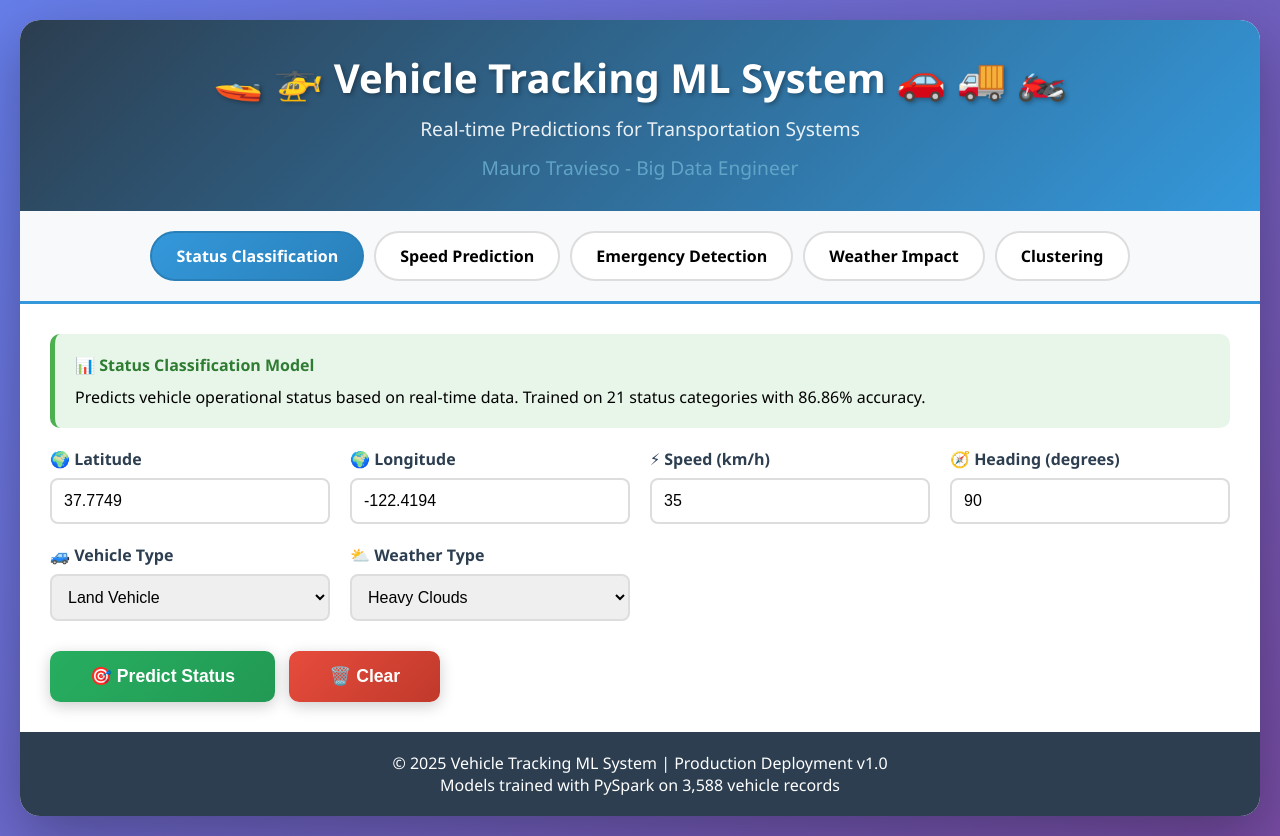
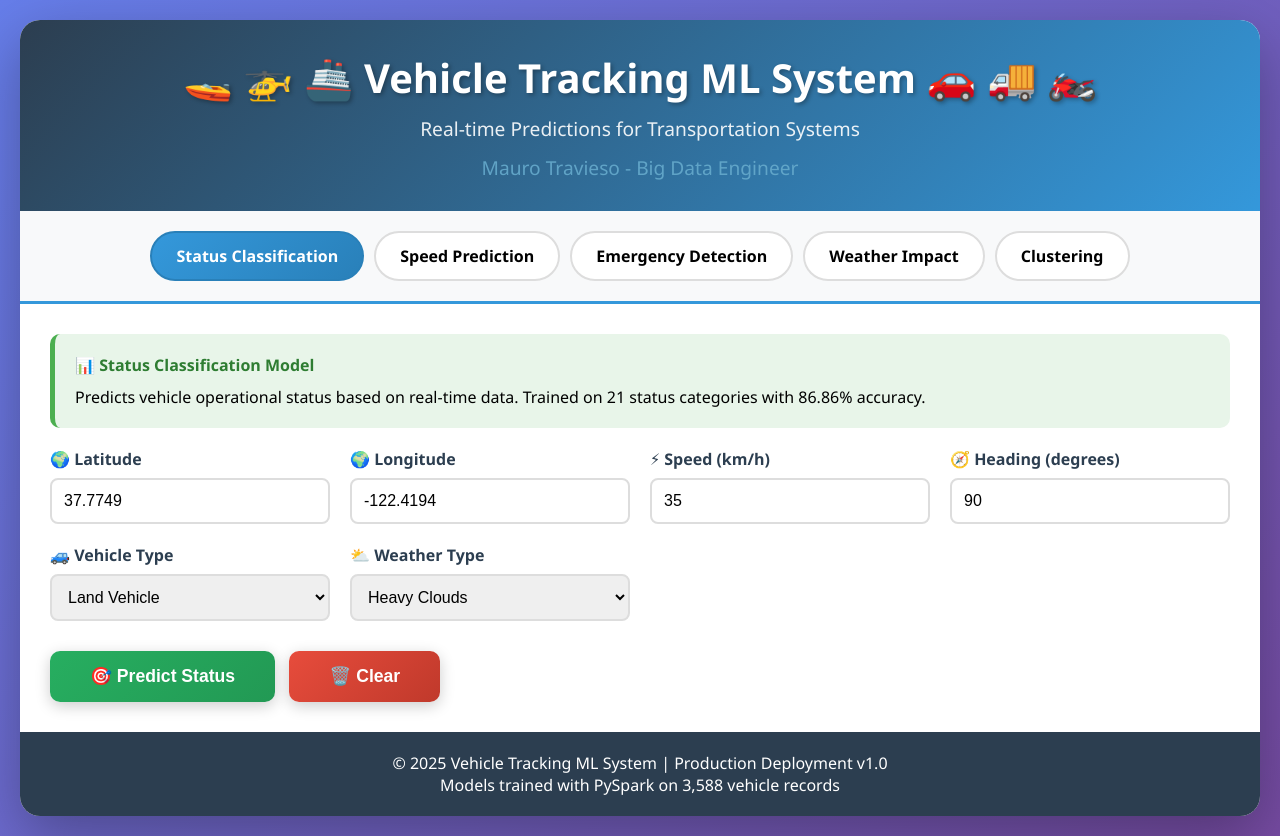
Before and after one commit to MauroTravieso/vehicle-tracking-ml, a plain HTML site: page index.html in a window 1280 px wide. Drawn offline with Linux system fonts and the light colour scheme.

Commit message:
Transportation App Front End

```diff
--- a/index.html
+++ b/index.html
@@ -329,7 +329,7 @@
 <body>
     <div class="container">
         <div class="header">
-            <h1>🚤 🚁 Vehicle Tracking ML System 🚗 🚚 🏍️</h1>
+            <h1>🚤 🚁 🚢 Vehicle Tracking ML System 🚗 🚚 🏍️</h1>
             <p>Real-time Predictions for Transportation Systems</p>
             <p style="color: #66aacc; margin-top: 12px;">Mauro Travieso - Big Data Engineer</p>
         </div>
```
